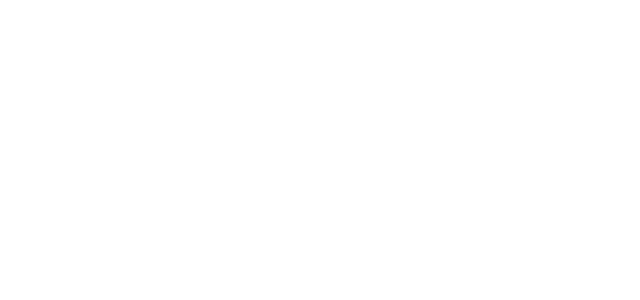
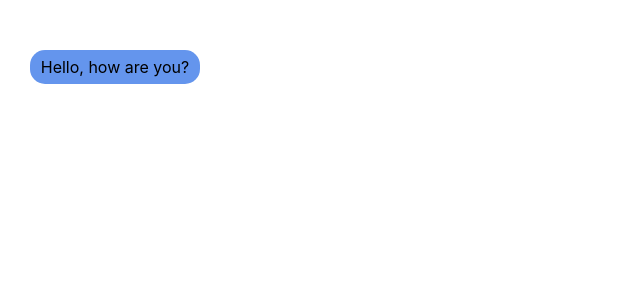
Before and after one commit to IvlevaAnna/React, a React (Create React App) app in the folder react-gb/: page / in a window 1280 px wide. Shown: the top 300 px of the page, without its empty margins (0-640 px from the left). Built offline with nearby package versions, Linux system fonts and the light colour scheme.

Commit message:
[React] Task1

```diff
--- a/react-gb/src/App.css
+++ b/react-gb/src/App.css
@@ -1,5 +1,7 @@
 .App {
   text-align: center;
+  margin-top: 50px;
+  margin-left: 30px;
 }
 
 .App-logo {
--- a/react-gb/src/App.js
+++ b/react-gb/src/App.js
@@ -1,9 +1,10 @@
 import './App.css';
+import {Message} from "./components/Message/Message";
 
 function App() {
   return (
     <div className="App">
-
+      <Message text={'Hello, how are you?'}/>
     </div>
   );
 }
--- /dev/null
+++ b/react-gb/src/components/Message/Message.jsx
@@ -0,0 +1,11 @@
+import React from 'react'
+import s from './Message.module.css'
+
+export const Message = (props) => {
+
+    return (
+        <div className={s.message}>
+            {props.text}
+        </div>
+    )
+}
--- /dev/null
+++ b/react-gb/src/components/Message/Message.module.css
@@ -0,0 +1,6 @@
+.message {
+    max-width: 150px;
+    padding: 7px 10px;
+    background: cornflowerblue;
+    border-radius: 15px;
+}
```
